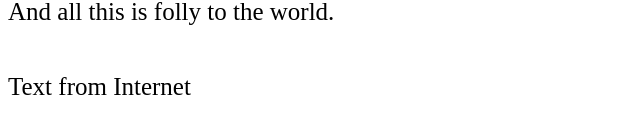
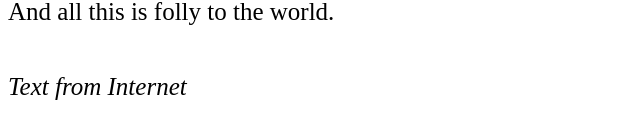
Before and after one commit to piotrwaloszek/Git-course, a plain HTML site: page index.html in a window 1280 px wide. Shown: the part 485-624 px from the top of the page, 0-640 px from the left. Drawn offline with Linux system fonts and the light colour scheme.

Commit message:
Add span style

```diff
--- a/css/style.css
+++ b/css/style.css
@@ -19,3 +19,6 @@
     line-height: 1.5;
     font-size: 25px;
 }
+span {
+   font-style: italic;
+}
```
